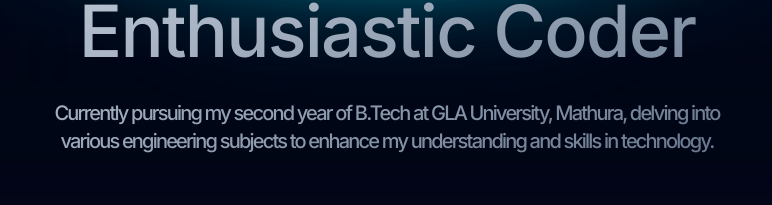
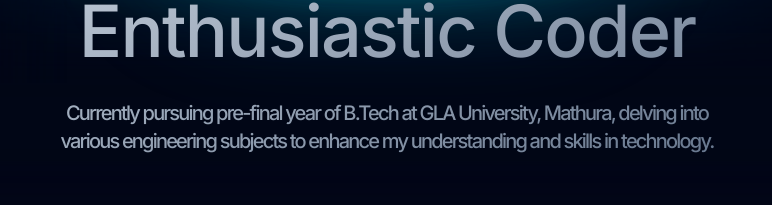
Before and after one commit to vanshsharmaCS/Portfolio, a Next.js app: page / in a window 1280 px wide. Shown: the part 309-514 px from the top of the page, without its empty margins (253-1025 px from the left). Built offline with nearby package versions, Linux system fonts and the light colour scheme.

Commit message:
Update Herosection.tsx

```diff
--- a/src/components/Herosection.tsx
+++ b/src/components/Herosection.tsx
@@ -19,7 +19,7 @@
        Vansh Shamra <br /> Enthusiastic Coder
        <p className="max-w-2xl text-base md:text-xl mt-8 text-gradient-to-br from-slate-300 to-slate-500">
 
-Currently pursuing my second year of B.Tech at GLA University, Mathura,
+Currently pursuing pre-final year of B.Tech at GLA University, Mathura,
  delving into various engineering subjects to enhance my understanding and skills in technology.
       </p>
       </motion.h1>
```
